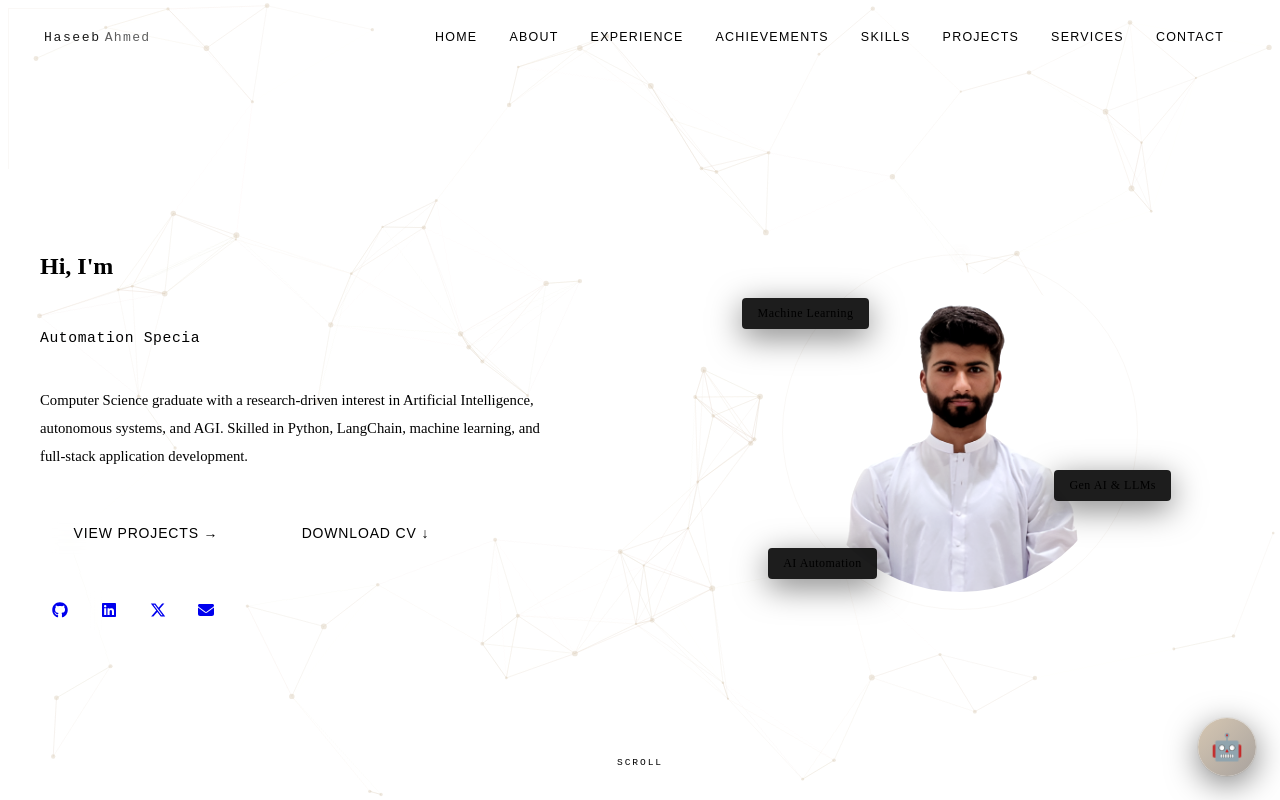
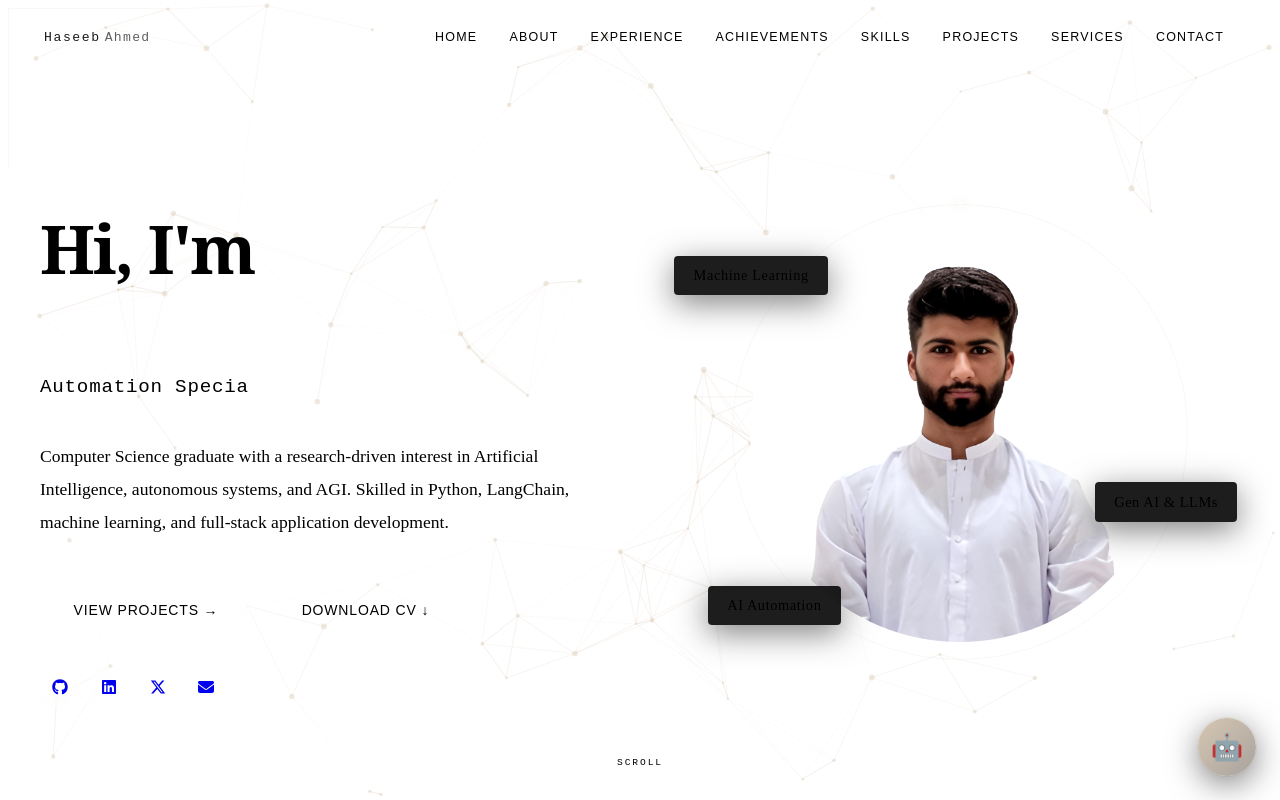
Before and after one commit to haseebahmedpk/haseeb-ahmed-portfolio, a React (Vite) app: page / in a window 1280 px wide. Shown: the top 800 px of the page. Built offline with nearby package versions, Linux system fonts and the light colour scheme; the HTML template or start-up script is replaced by a standard one.

Commit message:
Update hero section styles and tagline

```diff
--- a/src/components/Hero.jsx
+++ b/src/components/Hero.jsx
@@ -11,7 +11,7 @@ import '../styles/components.css'
 const ROLES = [
   'AI Engineer',
   'Automation Specialist',
-  'Frontend Developer',
+  'Full Stack Developer',
 ]
 
 const SOCIALS = [
@@ -92,7 +92,7 @@ export default function Hero() {
           <div style={{ animation: 'fadeInUp 0.8s ease both' }}>
 
 
-            <h1 className="hero-title">
+            <h1 className="hero-heading">
               <span className="hero-greeting">Hi, I'm </span>
               <span className="hero-name">Haseeb Ahmed</span>
             </h1>
--- a/src/styles/hero.css
+++ b/src/styles/hero.css
@@ -91,7 +91,7 @@
   line-height: 1.05;
   letter-spacing: -0.03em;
   color: var(--cream);
-  margin-bottom: 0.4rem;
+  margin-bottom: 0.5rem;
 }
 
 .hero-name {
@@ -105,10 +105,10 @@
 
 .hero-typewriter {
   font-family: 'DM Mono', monospace;
-  font-size: 0.92rem;
+  font-size: 1.2rem;
   color: var(--text-muted);
-  margin-bottom: 1.8rem;
-  min-height: 1.8rem;
+  margin-bottom: 2rem;
+  min-height: 2rem;
   letter-spacing: 0.04em;
 }
 
@@ -122,9 +122,9 @@
 .hero-desc {
   color: var(--text-muted);
   line-height: 1.9;
-  font-size: 0.92rem;
-  margin-bottom: 2.5rem;
-  max-width: 500px;
+  font-size: 1.1rem;
+  margin-bottom: 3rem;
+  max-width: 600px;
   font-weight: 300;
 }
 
@@ -150,8 +150,8 @@
 
 .avatar-container {
   position: relative;
-  width: 320px;
-  height: 320px;
+  width: 420px;
+  height: 420px;
 }
 
 .avatar-ring {
@@ -213,8 +213,8 @@
   border: 1px solid var(--border);
   backdrop-filter: blur(16px);
   border-radius: 4px;
-  padding: 0.5rem 0.95rem;
-  font-size: 0.75rem;
+  padding: 0.7rem 1.2rem;
+  font-size: 0.9rem;
   font-weight: 500;
   color: var(--text-muted);
   white-space: nowrap;
@@ -401,14 +401,14 @@
   .available-badge { margin-left: auto; margin-right: auto; }
 
   .avatar-wrapper { order: -1; }
-  .avatar-container { width: 240px; height: 240px; }
+  .avatar-container { width: 320px; height: 320px; }
   .badge-react { left: -5%; }
   .badge-node { right: -5%; }
   .badge-mongo { left: 0; }
 }
 
 @media (max-width: 480px) {
-  .avatar-container { width: 200px; height: 200px; }
+  .avatar-container { width: 260px; height: 260px; }
   .hero-cta { flex-direction: column; align-items: center; }
   .hero-heading { font-size: clamp(2.2rem, 9vw, 3rem); }
 }
```
